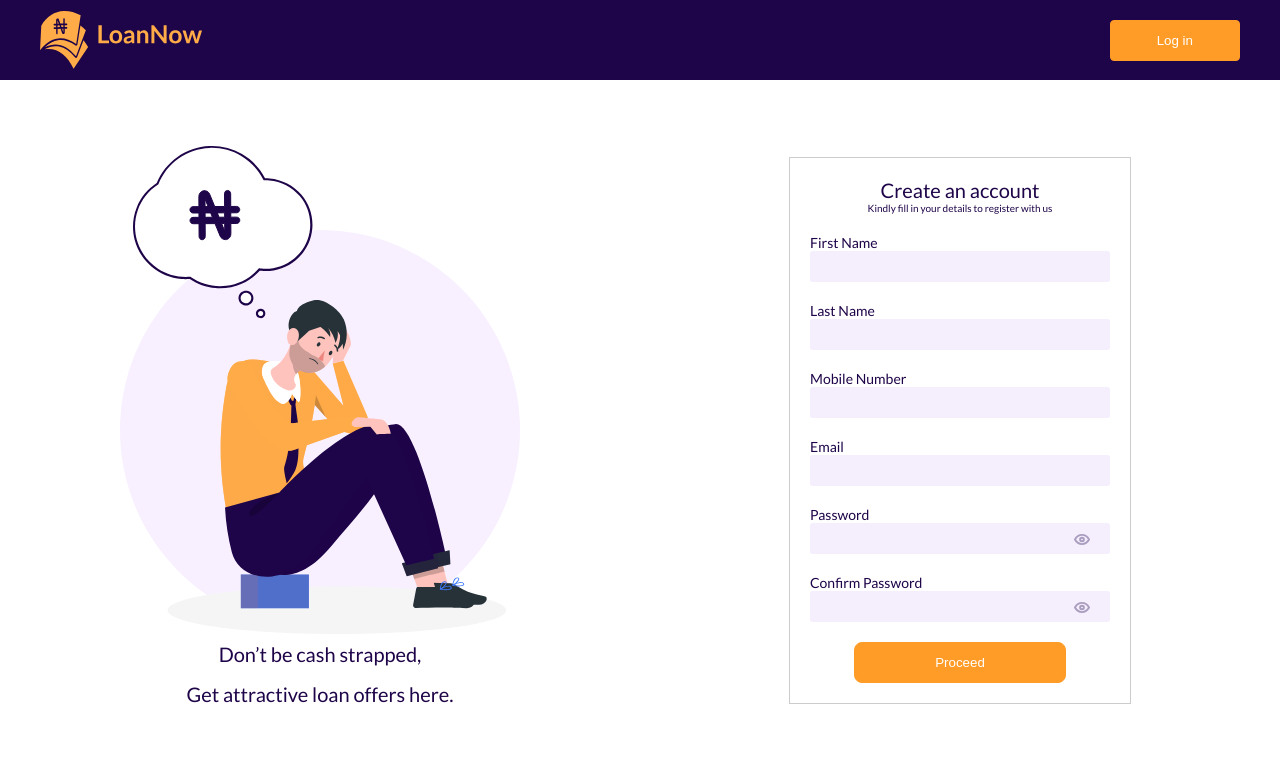
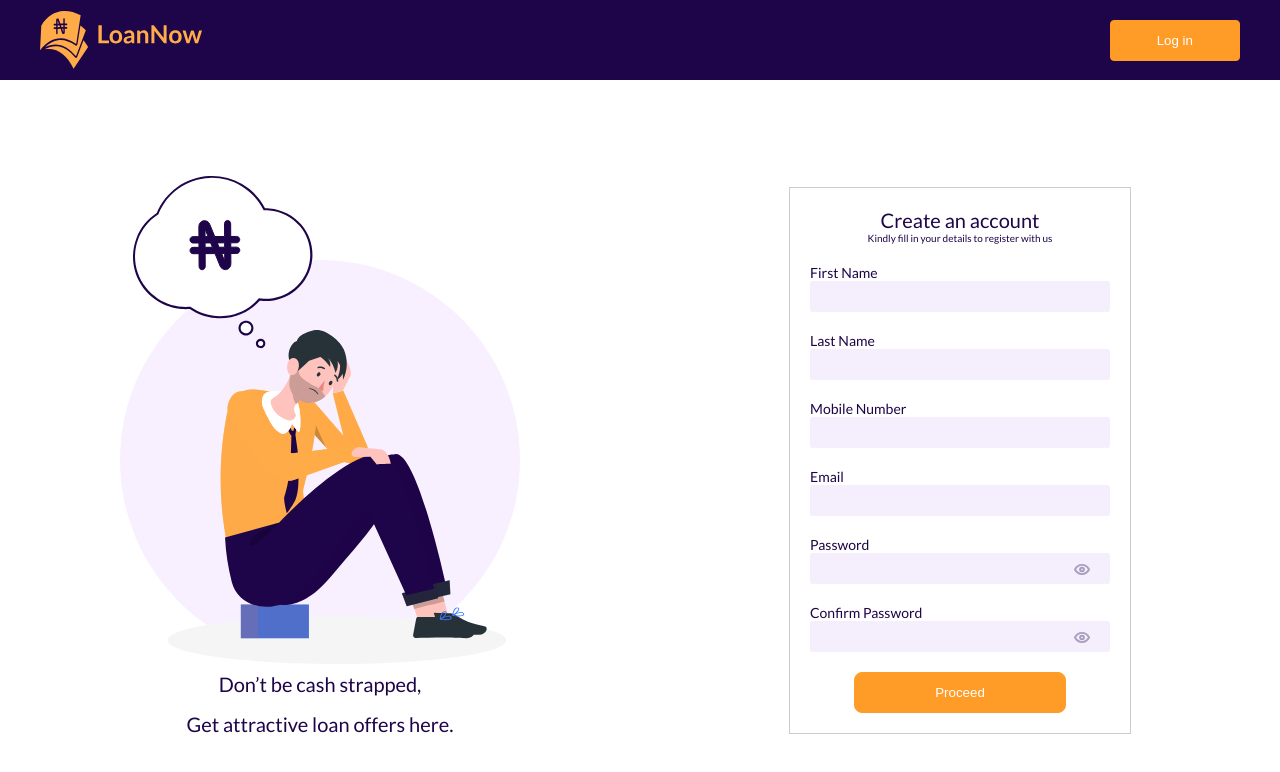
Before and after one commit to demilade211/LoanNow, a React (Create React App) app in the folder client/: page /signup in a window 1280 px wide. Shown: the top 772 px of the page. Built offline with nearby package versions, Linux system fonts and the light colour scheme.

Commit message:
nav and signup little fixws

```diff
--- a/client/src/App.js
+++ b/client/src/App.js
@@ -1,3 +1,4 @@
+import React from "react";
 import { BrowserRouter, Switch, Route } from "react-router-dom";
 import Navbar from "./Components/Navbar/Navbar.js";
 import Home from "./pages/Home";
--- a/client/src/Components/Appmodal.js
+++ b/client/src/Components/Appmodal.js
@@ -1,4 +1,4 @@
-import React from 'react'
+import React from "react";
 import {Link} from 'react-router-dom'
 import { container, modal_box, heading, subHeading, message } from '../stylesheets/appModal.module.css';
 import ClickButton from './Button'
--- a/client/src/Components/Navbar/Navbar.js
+++ b/client/src/Components/Navbar/Navbar.js
@@ -1,4 +1,5 @@
-import React, { useState } from "react";
+import React from "react";
+import{ useState } from "react";
 import { Link, useLocation } from "react-router-dom";
 import appLogo from "../../assets/logo.svg";
 import { container, logo, btns } from "../../stylesheets/navbar.module.css";
--- a/client/src/pages/Home.js
+++ b/client/src/pages/Home.js
@@ -1,4 +1,4 @@
-
+import React from "react";
 import {Link} from 'react-router-dom'
 import ClickButton from "../Components/Button";
 import Footer from "../Components/Footer";
--- a/client/src/stylesheets/signup.module.css
+++ b/client/src/stylesheets/signup.module.css
@@ -1,4 +1,5 @@
 .container {
+  margin-top: 30px;
   display: flex;
   align-items: center;
   justify-content: center;
--- a/package.json
+++ b/package.json
@@ -5,10 +5,10 @@
   "main": "server.js",
   "scripts": {
     "ssr": "SET NODE_ENV=PRODUCTION& babel-node Backend/server.js",
-    "server": "nodemon -L --exec babel-node Backend/server.js",
+    "dev": "nodemon -L --exec babel-node Backend/server.js",
     "prod": "SET NODE_ENV=PRODUCTION& nodemon --exec babel-node Backend/server.js",
     "client": "npm start --prefix client",
-    "dev": "concurrently \"npm run prod\" \"npm run client\""
+    "server": "concurrently \"npm run prod\" \"npm run client\""
   },
   "author": "Stutern team",
   "license": "ISC",
```
